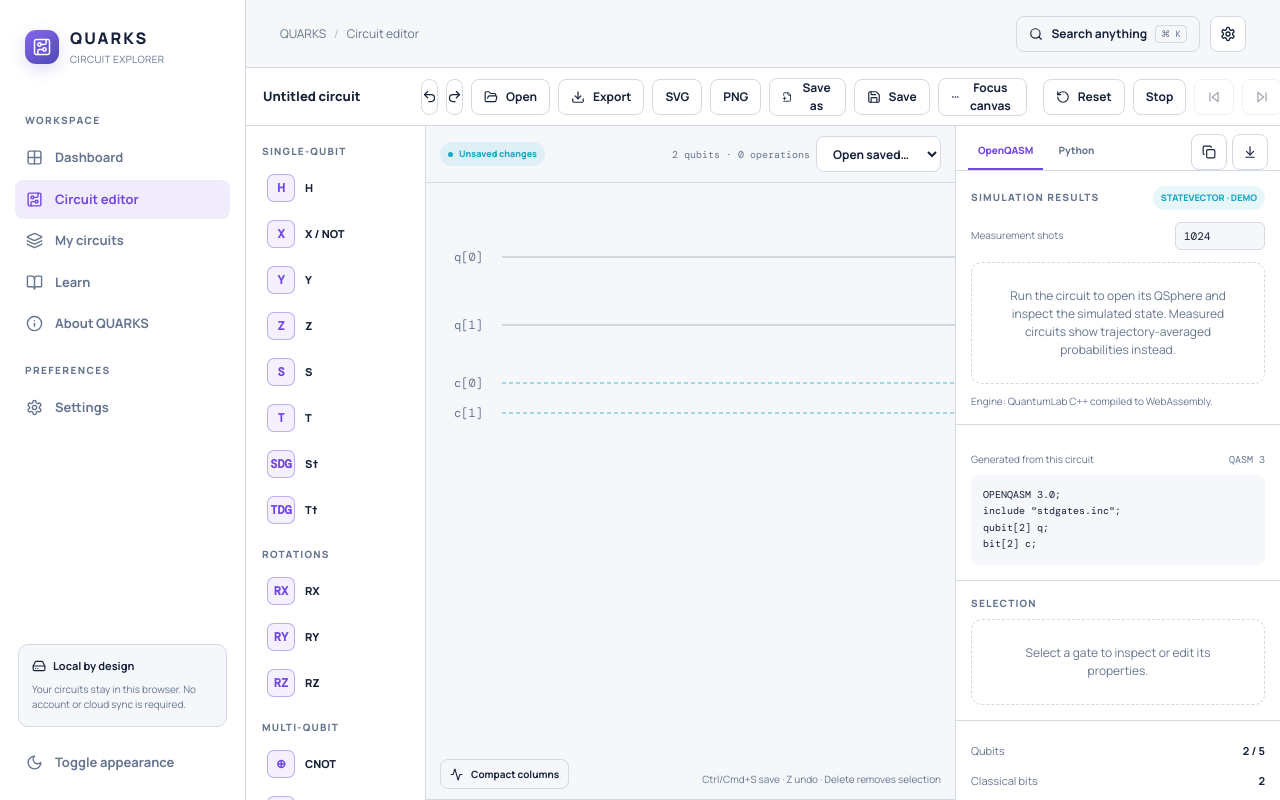
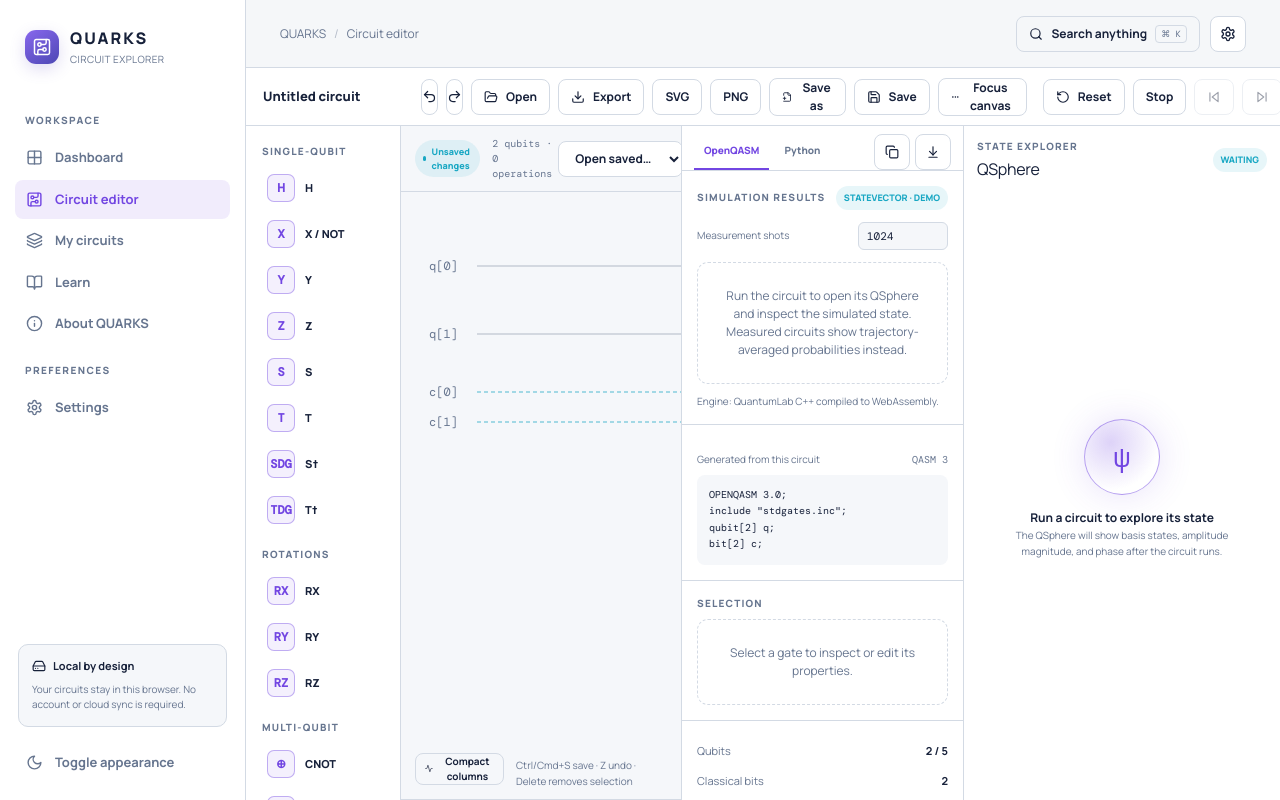
Before and after one commit to sakshamrahate420-ctrl/quarks, a React (Vite) app in the folder frontend/: page / in a window 1280 px wide. Both pictures are taken after a click on the button "Create new circuit". Shown: the top 800 px of the page. Built offline with nearby package versions, Linux system fonts and the light colour scheme.

Commit message:
Add dedicated QSphere state explorer column

```diff
--- a/frontend/src/App.tsx
+++ b/frontend/src/App.tsx
@@ -378,7 +378,7 @@ function Editor({ circuits, setCircuits, active, setActive, notify, onRun }: { c
   const [stepIndex, setStepIndex] = useState(-1);
   const [simulationResult, setSimulationResult] = useState<SimulationResult | null>(null);
   const [shots, setShots] = useState(1024);
-  const [resultTab, setResultTab] = useState<'statevector' | 'histogram' | 'qsphere'>('qsphere');
+  const [resultTab, setResultTab] = useState<'statevector' | 'histogram'>('statevector');
   const [isRunning, setIsRunning] = useState(false);
   const [isAutoUpdating, setIsAutoUpdating] = useState(false);
   const [simulationError, setSimulationError] = useState('');
@@ -562,7 +562,7 @@ function Editor({ circuits, setCircuits, active, setActive, notify, onRun }: { c
     try {
       const result = await simulateCircuit({ circuit: toEngineCircuit(active), shots });
       setSimulationResult(result);
-      setResultTab(result.statevector ? 'qsphere' : 'statevector');
+      setResultTab('statevector');
       setSimulation('ready');
       setStepIndex(active.gates.length - 1);
       onRun();
@@ -788,10 +788,11 @@ function Editor({ circuits, setCircuits, active, setActive, notify, onRun }: { c
         </div>
         <div className="side-section"><div className="property-row"><span>Qubits</span><strong data-testid="text-qubit-count">{active.qubits} / 5</strong></div><div className="property-row"><span>Classical bits</span><strong>{active.classicalBits}</strong></div><div className="property-row"><span>Operations</span><strong>{active.gates.length}</strong></div></div>
       </aside>
+      <QSphereColumn result={simulationResult} stepIndex={stepIndex}/>
     </div>
   </main>;
 }
-function SimulationResultsPanel({ result, stepIndex, activeTab, onTabChange, circuitName, notify }: { result: SimulationResult; stepIndex: number; activeTab: 'statevector' | 'histogram' | 'qsphere'; onTabChange: (tab: 'statevector' | 'histogram' | 'qsphere') => void; circuitName: string; notify: (message: string) => void }) {
+function SimulationResultsPanel({ result, stepIndex, activeTab, onTabChange, circuitName, notify }: { result: SimulationResult; stepIndex: number; activeTab: 'statevector' | 'histogram'; onTabChange: (tab: 'statevector' | 'histogram') => void; circuitName: string; notify: (message: string) => void }) {
   const snapshot = result.snapshots.find((item) => item.gateIndex === stepIndex)
     ?? result.snapshots.find((item) => item.gateIndex === -1)
     ?? result.snapshots[result.snapshots.length - 1];
@@ -819,7 +820,6 @@ function SimulationResultsPanel({ result, stepIndex, activeTab, onTabChange, cir
     <div className="result-tabs" role="tablist" aria-label="Simulation result views">
       <button className={activeTab === 'statevector' ? 'active' : ''} role="tab" aria-selected={activeTab === 'statevector'} onClick={() => onTabChange('statevector')} data-testid="tab-result-statevector">State</button>
       <button className={activeTab === 'histogram' ? 'active' : ''} role="tab" aria-selected={activeTab === 'histogram'} onClick={() => onTabChange('histogram')} data-testid="tab-result-histogram">Counts</button>
-      <button className={activeTab === 'qsphere' ? 'active' : ''} role="tab" aria-selected={activeTab === 'qsphere'} onClick={() => onTabChange('qsphere')} disabled={!result.statevector} title={!result.statevector ? "QSphere phase view requires a pure statevector" : undefined} data-testid="tab-result-qsphere">QSphere</button>
     </div>
     {activeTab === 'statevector' && <div role="tabpanel" data-testid="panel-result-statevector">
       <p className="result-explainer">{result.statevector ? `Probability = |amplitude|². Values shown for ${stepIndex < 0 ? "the initial state" : `operation ${stepIndex + 1}`}.` : `Probabilities averaged over ${result.shots.toLocaleString()} measured shot trajectories. A single statevector amplitude is not defined for this ensemble.`}</p>
@@ -867,8 +867,45 @@ function SimulationResultsPanel({ result, stepIndex, activeTab, onTabChange, cir
       </div>}
       <div className="measurement-list">{histogram.map((row) => <div className="property-row" key={row.bitstring}><span>{row.bitstring}</span><strong>{row.count} · {row.percentage.toFixed(1)}%</strong></div>)}</div>
     </div>}
-    {activeTab === 'qsphere' && <div role="tabpanel" data-testid="panel-result-qsphere">{result.statevector ? <Suspense fallback={<div className="qsphere-loading">Loading QSphere renderer…</div>}><QSphere states={states}/></Suspense> : <div className="empty">QSphere phase visualization is not available for measured trajectory results.</div>}</div>}
   </div>;
+}
+
+function QSphereColumn({ result, stepIndex }: { result: SimulationResult | null; stepIndex: number }) {
+  const snapshot = result?.snapshots.find((item) => item.gateIndex === stepIndex)
+    ?? result?.snapshots.find((item) => item.gateIndex === -1)
+    ?? result?.snapshots[result.snapshots.length - 1];
+  const states = result?.probabilities.map((state, index) => ({
+    ...state,
+    amplitude: snapshot?.statevector[index] ?? state.amplitude,
+    probability: snapshot?.probabilities[index] ?? state.probability,
+  })) ?? [];
+  const hasStatevector = Boolean(result?.statevector);
+  const norm = states.reduce((sum, state) => sum + state.probability, 0);
+  const entropy = states.reduce((sum, state) => state.probability > 0 ? sum - state.probability * Math.log2(state.probability) : sum, 0);
+  const support = states.filter((state) => state.probability > 1e-9);
+  const dominant = [...states].sort((a, b) => b.probability - a.probability)[0];
+  const averageWeight = states.reduce((sum, state) => sum + state.probability * state.bitstring.split('').filter((bit) => bit === '1').length, 0);
+  return <aside className="qsphere-column" aria-label="QSphere state explorer" data-testid="column-qsphere">
+    <div className="qsphere-column-heading"><div><div className="panel-label">State explorer</div><h2>QSphere</h2></div><span className={`status-pill ${hasStatevector ? 'qsphere-ready' : ''}`}>{hasStatevector ? 'LIVE STATE' : 'WAITING'}</span></div>
+    {hasStatevector ? <>
+      <Suspense fallback={<div className="qsphere-loading">Loading 3D state renderer…</div>}><QSphere states={states}/></Suspense>
+      <div className="qsphere-metrics" aria-label="State diagnostics" data-testid="qsphere-metrics">
+        <div><span>Norm</span><strong>{norm.toFixed(6)}</strong></div>
+        <div><span>Entropy</span><strong>{entropy.toFixed(3)} bits</strong></div>
+        <div><span>Occupied states</span><strong>{support.length} / {states.length}</strong></div>
+        <div><span>Mean excitations</span><strong>{averageWeight.toFixed(3)}</strong></div>
+      </div>
+      <section className="qsphere-inspector"><div className="qsphere-inspector-title"><strong>Basis amplitudes</strong><span>sorted by probability</span></div>
+        {dominant && <div className="qsphere-dominant"><span>Most probable</span><strong>|{dominant.bitstring}⟩ · {(dominant.probability * 100).toFixed(2)}%</strong></div>}
+        <div className="qsphere-state-list" data-testid="qsphere-state-list">{[...states].sort((a, b) => b.probability - a.probability).map((state) => {
+          const amplitude = state.amplitude ?? { re: 0, im: 0 };
+          const phase = Math.atan2(amplitude.im, amplitude.re);
+          return <div className="qsphere-state-row" key={state.bitstring}><span className="qsphere-state-label">|{state.bitstring}⟩</span><span className="qsphere-state-amplitude">{amplitude.re.toFixed(3)} {amplitude.im < 0 ? '−' : '+'} {Math.abs(amplitude.im).toFixed(3)}i</span><span className="qsphere-state-prob">{(state.probability * 100).toFixed(1)}%</span><span className="qsphere-phase-track"><i style={{ left: `${((phase + Math.PI) / (2 * Math.PI)) * 100}%` }}/></span></div>;
+        })}</div>
+      </section>
+      <p className="qsphere-column-note">Inspect marker position, magnitude, and phase in 3D. The diagnostics describe the currently selected simulation step.</p>
+    </> : <div className="qsphere-waiting" data-testid="empty-qsphere-column"><div className="qsphere-waiting-orb">ψ</div><strong>{result ? 'Pure state unavailable' : 'Run a circuit to explore its state'}</strong><p>{result ? 'This circuit includes measurement trajectories. Probability and counts are available in Simulation results; a single pure-state QSphere is undefined for that ensemble.' : 'The QSphere will show basis states, amplitude magnitude, and phase after the circuit runs.'}</p></div>}
+  </aside>;
 }
 function Circuits({ circuits, onOpen, onNew, onDelete }: { circuits: Circuit[]; onOpen: (c: Circuit) => void; onNew: () => void; onDelete: (c: Circuit) => void }) {
   return <main className="page"><div className="eyebrow"><Layers3 size={13}/> Local project shelf</div><div style={{ display: 'flex', justifyContent: 'space-between', alignItems: 'end', gap: 15 }}><div><h1>My circuits</h1><p className="lead">Projects saved in this browser. Nothing here is synced or uploaded.</p></div><button className="button primary" onClick={onNew} data-testid="button-new-local-circuit"><Plus size={15}/> New circuit</button></div>
--- a/frontend/src/index.css
+++ b/frontend/src/index.css
@@ -171,7 +171,7 @@ h3 { font-size:14px;letter-spacing:-.02em;margin-bottom:6px; }
 .editor-title { font-weight:800;font-size:13px;min-width:150px; }
 .editor-title input { background:transparent;border:0;color:inherit;font-weight:800;max-width:180px; }
 .toolbar-spacer { flex:1; }
-.editor-layout { flex:1;min-height:0;display:grid;grid-template-columns:180px minmax(300px,1fr) 325px; }
+.editor-layout { flex:1;min-height:0;display:grid;grid-template-columns:155px minmax(280px,1fr) minmax(275px,300px) minmax(310px,350px); }
 .palette { border-right:1px solid hsl(var(--border));padding:16px 12px;overflow:auto;background:hsl(var(--card)); }
 .panel-label { font-size:10px;color:hsl(var(--muted-foreground));font-weight:800;letter-spacing:.12em;text-transform:uppercase;margin:2px 4px 11px; }
 .gate-group-list { margin-bottom:14px; }
@@ -218,6 +218,42 @@ h3 { font-size:14px;letter-spacing:-.02em;margin-bottom:6px; }
 .editor-side > .side-section:nth-child(2),.editor-side > .side-section:nth-child(3) { order:2; }
 .editor-side > .side-section:nth-child(4) { order:1; }
 .editor-side > .side-section:nth-child(5) { order:3; }
+.qsphere-column { display:flex;flex-direction:column;gap:10px;min-width:0;overflow:auto;padding:13px;border-left:1px solid hsl(var(--border));background:hsl(var(--card)); }
+.qsphere-column-heading { display:flex;align-items:center;justify-content:space-between;gap:8px; }
+.qsphere-column-heading .panel-label { margin:0 0 3px; }
+.qsphere-column-heading h2 { margin:0;font-size:16px;letter-spacing:-.02em; }
+.qsphere-column .qsphere-panel { padding:9px; }
+.qsphere-column .qsphere-canvas { height:clamp(280px, 40vh, 440px); }
+.qsphere-column .qsphere-toolbar { align-items:flex-start;flex-direction:column; }
+.qsphere-column .qsphere-toolbar h3 { display:none; }
+.qsphere-column .qsphere-toolbar p { font-size:9px; }
+.qsphere-column .qsphere-actions { width:100%; }
+.qsphere-column .qsphere-actions select { max-width:none;flex:1; }
+.qsphere-column .qsphere-legend { font-size:9px; }
+.qsphere-column .qsphere-caption { font-size:9px; }
+.qsphere-ready { color:#18a999; }
+.qsphere-metrics { display:grid;grid-template-columns:1fr 1fr;gap:6px; }
+.qsphere-metrics > div { display:flex;flex-direction:column;gap:4px;padding:9px;border:1px solid hsl(var(--border));border-radius:8px;background:hsl(var(--background)); }
+.qsphere-metrics span,.qsphere-inspector-title span,.qsphere-dominant span { color:hsl(var(--muted-foreground));font-size:9px; }
+.qsphere-metrics strong { font:700 12px var(--app-font-mono); }
+.qsphere-inspector { min-height:0; }
+.qsphere-inspector-title { display:flex;justify-content:space-between;align-items:baseline;gap:6px;margin:2px 0 7px; }
+.qsphere-inspector-title strong { font-size:11px; }
+.qsphere-dominant { display:flex;flex-direction:column;gap:3px;padding:8px 9px;margin-bottom:7px;border-radius:7px;background:hsl(var(--primary)/.08); }
+.qsphere-dominant strong { color:hsl(var(--primary));font-size:10px; }
+.qsphere-state-list { max-height:220px;overflow:auto;border:1px solid hsl(var(--border));border-radius:7px; }
+.qsphere-state-row { display:grid;grid-template-columns:40px minmax(85px,1fr) 42px;align-items:center;gap:5px;padding:6px 7px;border-bottom:1px solid hsl(var(--border));font:9px var(--app-font-mono); }
+.qsphere-state-row:last-child { border-bottom:0; }
+.qsphere-state-label { color:hsl(var(--primary));font-weight:700; }
+.qsphere-state-amplitude { overflow:hidden;text-overflow:ellipsis;white-space:nowrap;color:hsl(var(--muted-foreground)); }
+.qsphere-state-prob { text-align:right; }
+.qsphere-phase-track { grid-column:2/4;position:relative;height:3px;border-radius:5px;background:linear-gradient(90deg,#438aff,#ea71d7,#f7a53a);opacity:.75; }
+.qsphere-phase-track i { position:absolute;top:-2px;width:7px;height:7px;border:1px solid white;border-radius:50%;background:#fff;transform:translateX(-50%); }
+.qsphere-column-note { margin:0;color:hsl(var(--muted-foreground));font-size:9px;line-height:1.5; }
+.qsphere-waiting { display:flex;flex:1;min-height:320px;flex-direction:column;align-items:center;justify-content:center;text-align:center;padding:24px;color:hsl(var(--muted-foreground)); }
+.qsphere-waiting strong { margin-top:14px;color:hsl(var(--foreground));font-size:12px; }
+.qsphere-waiting p { max-width:260px;font-size:10px;line-height:1.6; }
+.qsphere-waiting-orb { display:grid;place-items:center;width:76px;height:76px;border:1px solid hsl(var(--primary)/.5);border-radius:50%;color:hsl(var(--primary));font:28px var(--app-font-mono);background:radial-gradient(circle at 35% 30%,hsl(var(--primary)/.24),transparent 68%);box-shadow:0 0 35px hsl(var(--primary)/.16); }
 .side-section { padding:15px;border-bottom:1px solid hsl(var(--border)); }
 .side-tabs { display:flex;gap:5px;border-bottom:1px solid hsl(var(--border));padding:8px 12px 0;position:sticky;top:0;background:hsl(var(--card));z-index:2; }
 .tab-button { border:0;background:transparent;color:hsl(var(--muted-foreground));padding:8px 10px 10px;font-size:10px;font-weight:800;cursor:pointer;border-bottom:2px solid transparent; }
@@ -267,9 +303,9 @@ kbd { border:1px solid hsl(var(--border));border-radius:4px;padding:2px 5px;font
 .search-foot { border-top:1px solid hsl(var(--border));padding:10px 15px;color:hsl(var(--muted-foreground));font-size:10px; }
 .brand-link { text-decoration:none; }
 @keyframes pop { from { opacity:0;transform:translateY(8px) } to { opacity:1;transform:translateY(0) } }
-@media(max-width:1100px) {
+@media(max-width:1250px) {
   .editor-layout { grid-template-columns:155px minmax(300px,1fr); }
-  .editor-side { grid-column:1/-1;border-left:0;border-top:1px solid hsl(var(--border));max-height:340px; }
+  .editor-side,.qsphere-column { grid-column:1/-1;border-left:0;border-top:1px solid hsl(var(--border));max-height:none; }
   .editor-page { height:auto;min-height:calc(100dvh - 68px); }
   .editor-layout { min-height:680px; }
   .examples { grid-template-columns:repeat(3,minmax(140px,1fr)); }
@@ -301,6 +337,7 @@ kbd { border:1px solid hsl(var(--border));border-radius:4px;padding:2px 5px;font
   .circuit-workspace { min-height:320px; }
   .circuit-canvas { min-height:230px; }
   .editor-side { max-height:none;overflow:visible; }
+  .qsphere-column { overflow:visible; }
   .canvas-controls { flex-wrap:wrap; }
   .auth-wrap { min-height:calc(100dvh - 135px);padding:20px 15px 80px; }
 }
@@ -366,5 +403,6 @@ kbd { border:1px solid hsl(var(--border));border-radius:4px;padding:2px 5px;font
 /* Keep the circuit canvas uncluttered with a reversible focus toggle. */
 .editor-layout.focus-mode { grid-template-columns: minmax(0, 1fr); }
 .editor-layout.focus-mode > .palette,
-.editor-layout.focus-mode > .editor-side { display: none; }
+.editor-layout.focus-mode > .editor-side,
+.editor-layout.focus-mode > .qsphere-column { display: none; }
 .editor-layout.focus-mode > .circuit-workspace { min-width: 0; }
```
